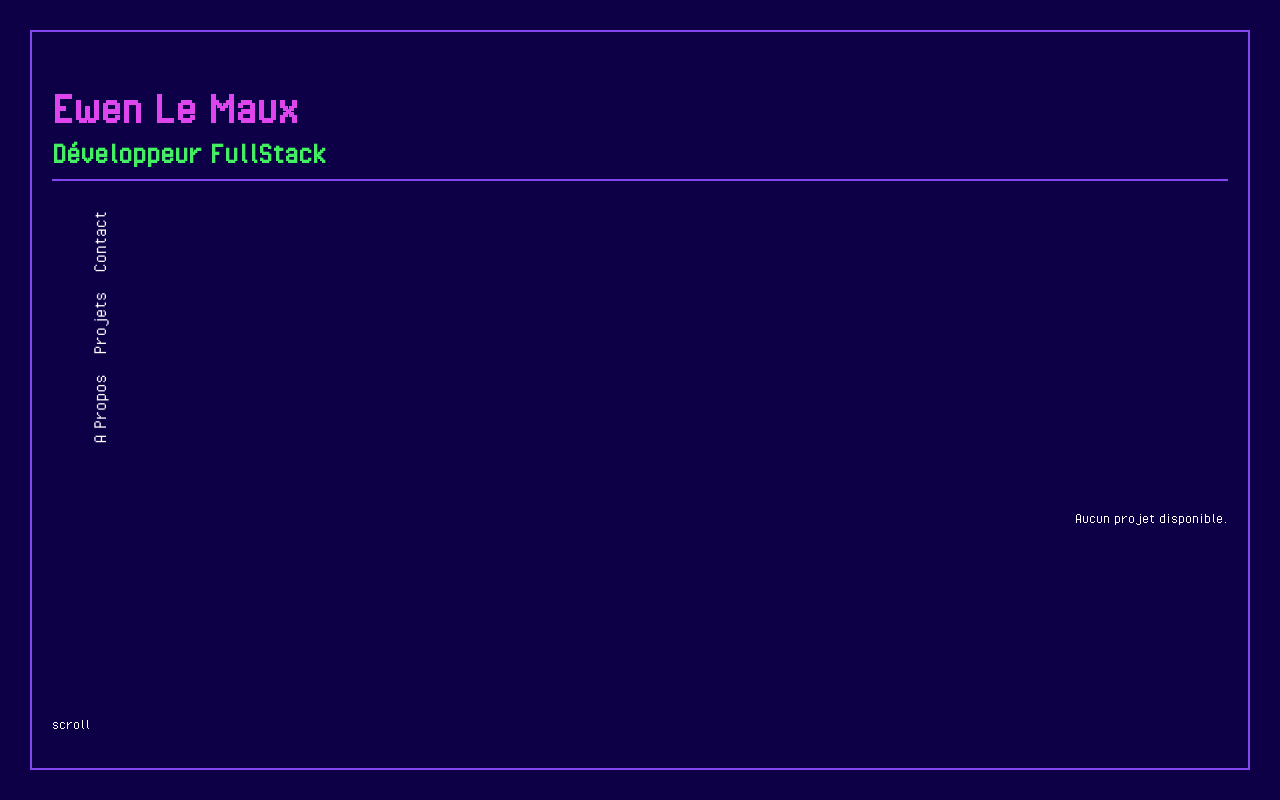
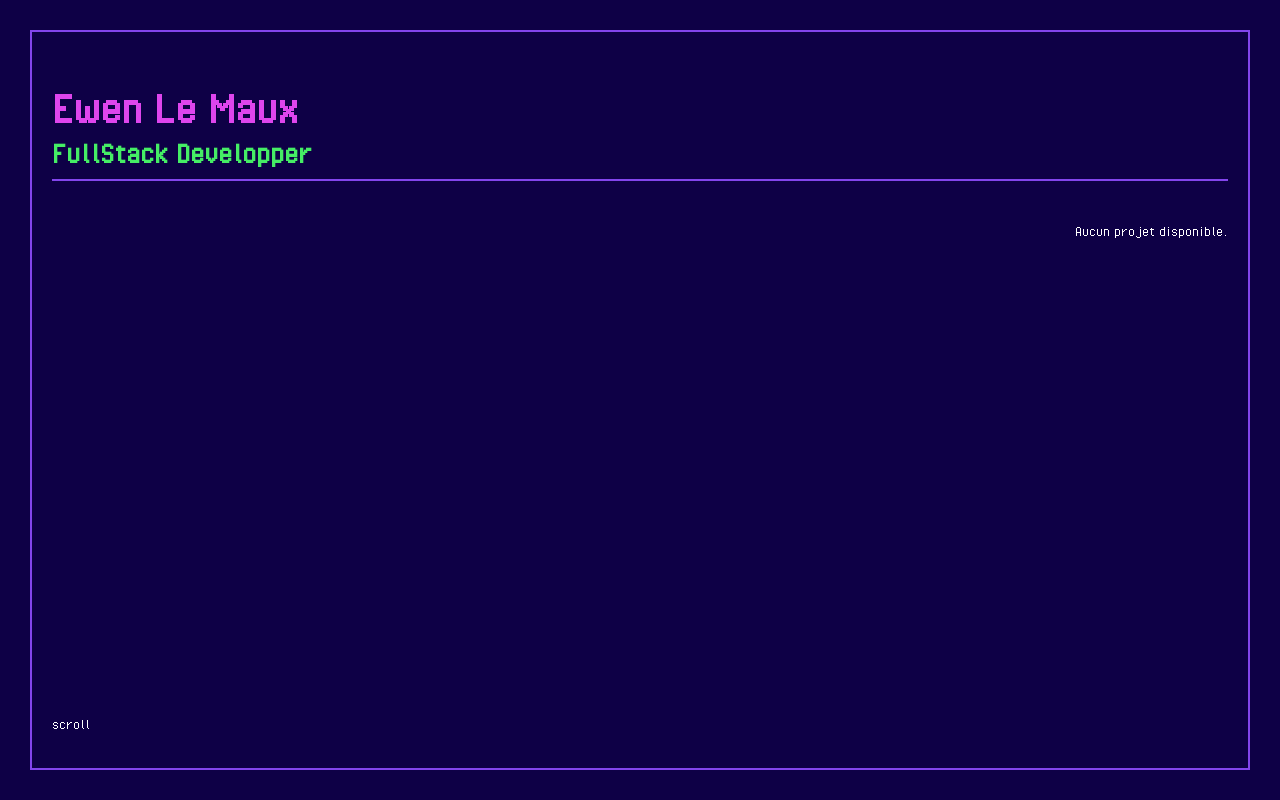
Before and after one commit to EwenLM/Portfolio, a PHP site: template App/Views/projectsView.php in a window 1280 px wide. Run offline with PHP 8.4, Linux system fonts and the light colour scheme; the template is opened without the code that fills it, so the values that code supplies are empty.

Commit message:
Modif css titre projets / ajout champs techno

```diff
--- a/App/Controllers/Project.php
+++ b/App/Controllers/Project.php
@@ -18,11 +18,12 @@ class Project
     public function uploadProject()
     {
         $msgProject = null;
-        if (isset($_POST['title'], $_POST['description'], $_POST['date'], $_POST['link'], $_POST['github'], $_FILES['image'], $_FILES['video'])) {
+        if (isset($_POST['title'], $_POST['description'], $_POST['date'], $_POST['link'], $_POST['techno'], $_POST['github'], $_FILES['image'], $_FILES['video'])) {
             $title = htmlspecialchars($_POST['title']);
             $description =  htmlspecialchars($_POST['description']);
             $date =  htmlspecialchars($_POST['date']);
             $link = $_POST['link'];
+            $techno = $_POST['techno'];
             $github = $_POST['github'];
 
             $images = $_FILES['image'];
@@ -49,7 +50,7 @@ class Project
             } else {
                 move_uploaded_file($tmpNameImage, './Upload/Images/' . $nameImage);
                 move_uploaded_file($tmpNameVideo, './Upload/Videos/' . $nameVideo);
-                $newProject = new ProjectModel($title, $description, $date, $link, $github, $nameImageString, $nameVideo);
+                $newProject = new ProjectModel($title, $description, $date, $link, $techno, $github, $nameImageString, $nameVideo);
                 $newProject->create($newProject);
                 $msgProject = "Projet ajouté !";
             }
--- a/App/Controllers/Projects.php
+++ b/App/Controllers/Projects.php
@@ -14,6 +14,7 @@ class Projects
             $descriptions = [];
             $date = [];
             $links = [];
+            $techno = [];
             $githubs = [];
 
             foreach ($projects as $project) {
@@ -21,6 +22,7 @@ class Projects
                 $descriptions[] = $project['description'];
                 $date[] = $project['dateD'];
                 $links[] = $project['link'];
+                $techno[]=$project['techno'];
                 $githubs[] = $project['github'];
             }
 
@@ -29,6 +31,7 @@ class Projects
                 'descriptions' => $descriptions,
                 'date' => $date,
                 'links' => $links,
+                'techno'=> $techno,
                 'githubs' => $githubs
             ];
         }
--- a/App/Models/ProjectModel.php
+++ b/App/Models/ProjectModel.php
@@ -9,6 +9,7 @@ class ProjectModel extends Model
     protected $description;
     protected $date;
     protected $link;
+    protected $techno;
     protected $github;
     protected $image;
     protected $video;
@@ -19,16 +20,18 @@ class ProjectModel extends Model
      * @param $title
      * @param $description
      * @param $date
+     * @param $techno
      * @param $link
      * @param $image
      * @param $video
      */
-    public function __construct($title = null, $description = null, $date = null, $link = null, $github = null, $image = null, $video = null)
+    public function __construct($title = null, $description = null, $date = null, $link = null,$techno = null, $github = null, $image = null, $video = null)
     {
         $this->title = $title;
         $this->description = $description;
         $this->date = $date;
         $this->link = $link;
+        $this->techno =$$techno;
         $this->github = $github;
         $this->image = $image;
         $this->video = $video;
@@ -38,6 +41,7 @@ class ProjectModel extends Model
             'description' => $description,
             'dateD' => $date,
             'link' => $link,
+            'techno' => $techno,
             'github' => $github,
             'image_path' => $image,
             'video_path' => $video
--- a/App/Views/adminView.php
+++ b/App/Views/adminView.php
@@ -64,6 +64,9 @@
                             <label class="text" for="link">Lien</label>
                             <input class="text" type="text" id="link" name="link">
 
+                            <label class="text" for="techno">Techno Utilisées</label>
+                            <input class="text" type="text" id="techno" name="techno">
+
                             <label class="text" for="github">Github</label>
                             <input class="text" type="text" id="github" name="github">
 
--- a/App/Views/head.php
+++ b/App/Views/head.php
@@ -1,5 +1,5 @@
 <!DOCTYPE html>
-<html lang="fr">
+<html lang="en">
 
 <head>
     <meta charset="UTF-8">
@@ -16,7 +16,7 @@
 
         <div id="bigTitle">
         <a href="./home"><h1 id="title">Ewen Le Maux</h1></a>
-          <h2 class="subtitle">Développeur FullStack</h2>
+          <h2 class="subtitle">FullStack Developper</h2>
         </div>
 
                 <!-- <div id="hrcontainer">
--- a/App/Views/nav.php
+++ b/App/Views/nav.php
@@ -1,10 +1,10 @@
 <nav id="nav">
     <ul id="menu-list">
         <a class="link li-menu" href="./about">
-            <li class="text ">A Propos</li>
+            <li class="text ">About</li>
         </a>
         <a class="link li-menu" href="./projects">
-            <li class="text">Projets</li>
+            <li class="text">Projects</li>
         </a>
         <a class="link li-menu" href="./contact">
             <li class="text">Contact</li>
--- a/App/Views/projectsView.php
+++ b/App/Views/projectsView.php
@@ -1,17 +1,7 @@
 </header>
 <main data-scroll="area">
     <nav id="navSide">
-        <ul id="miniNav">
-            <li class="subtitle mini-link">
-                <a href="../about"><p>A Propos</a></p>
-            </li>
-            <li class="subtitle mini-link">
-                <a href="../projects" class=""><p>Projets</a></p>
-            </li>
-            <li class="subtitle mini-link">
-                <a href="../contact"><p>Contact</a></p>
-            </li>
-        </ul>
+        <a href="../home"><p id="backNav"></p></a>
     </nav>
 
     <section class="scroll-container">
--- a/Asset/Css/main.css
+++ b/Asset/Css/main.css
@@ -165,6 +165,10 @@ header {
 .text {
   color: white;
   font-family: "pixel_operatorregular";
+}
+
+#backNav {
+  color: white;
 }
 
 #allProjects {
@@ -382,7 +386,7 @@ input[type=file]:hover {
     margin-top: 0;
   }
   #nav {
-    font-size: 6rem;
+    font-size: 4rem;
   }
   .li-menu {
     height: 100px;
@@ -393,12 +397,20 @@ input[type=file]:hover {
 }
 @media screen and (min-width: 1400px) {
   #nav {
+    font-size: 8rem;
+  }
+  .li-menu {
+    height: 150px;
+  }
+  .title-project {
+    font-size: 8rem;
+  }
+}
+@media screen and (min-width: 1600px) {
+  #nav {
     font-size: 10rem;
   }
   .li-menu {
     height: 200px;
   }
-  .title-project {
-    font-size: 8rem;
-  }
-}
+}/*# sourceMappingURL=main.css.map */
--- a/Asset/Css/main.scss
+++ b/Asset/Css/main.scss
@@ -207,12 +207,17 @@ header {
     font-size: 1.3rem;
 }
 
-#miniNav p:hover{
+#miniNav p:hover {
     border-left: solid 2px $lineColor;
 }
 
 .text {
     @include Text();
+}
+
+
+#backNav {
+    color: $textColor;
 }
 
 //===========Projets============
@@ -451,7 +456,7 @@ input[type="file"]:hover {
     }
 
     #nav {
-        font-size: 6rem;
+        font-size: 4rem;
     }
 
     .li-menu {
@@ -467,15 +472,26 @@ input[type="file"]:hover {
 
 @media screen and (min-width:1400px) {
     #nav {
+        font-size: 8rem;
+    }
+
+    .li-menu {
+        height: 150px;
+    }
+
+
+    //========Projects===========
+    .title-project {
+        font-size: 8rem;
+    }
+}
+
+@media screen and (min-width:1600px) {
+    #nav {
         font-size: 10rem;
     }
 
     .li-menu {
         height: 200px;
     }
-
-    //========Projects===========
-    .title-project {
-        font-size: 8rem;
-    }
 }
```
Also changed, not shown: 1 other file.
